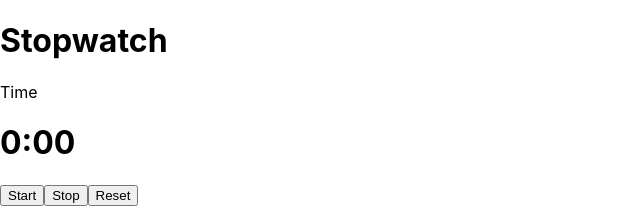
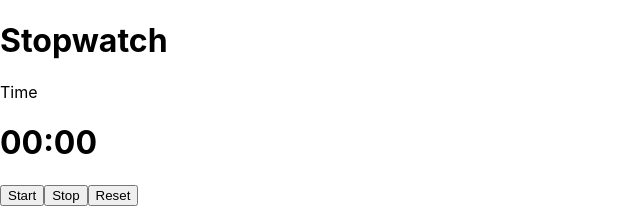
Before and after one commit to sourav35813/stopwatch, a React (Create React App) app in the folder stopwatch/: page / in a window 1280 px wide. Shown: the top 213 px of the page, without its empty margins (0-640 px from the left). Built offline with nearby package versions, Linux system fonts and the light colour scheme.

Commit message:
7th commit

```diff
--- a/stopwatch/src/component/index.js
+++ b/stopwatch/src/component/index.js
@@ -46,7 +46,7 @@ class Stopwatch extends Component {
       const minutes = Math.floor(timeElapsedInSeconds / 60)
 
       if (minutes < 10) {
-        return `${minutes}`
+        return `0${minutes}`
       }
       return minutes
     }
```
